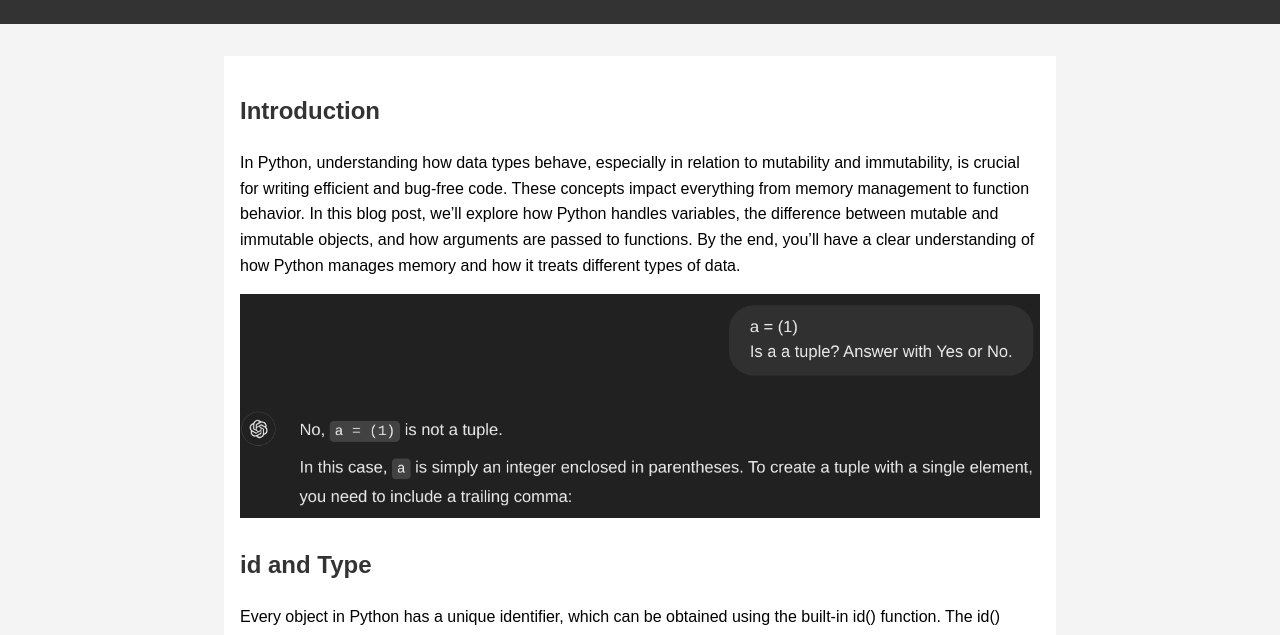
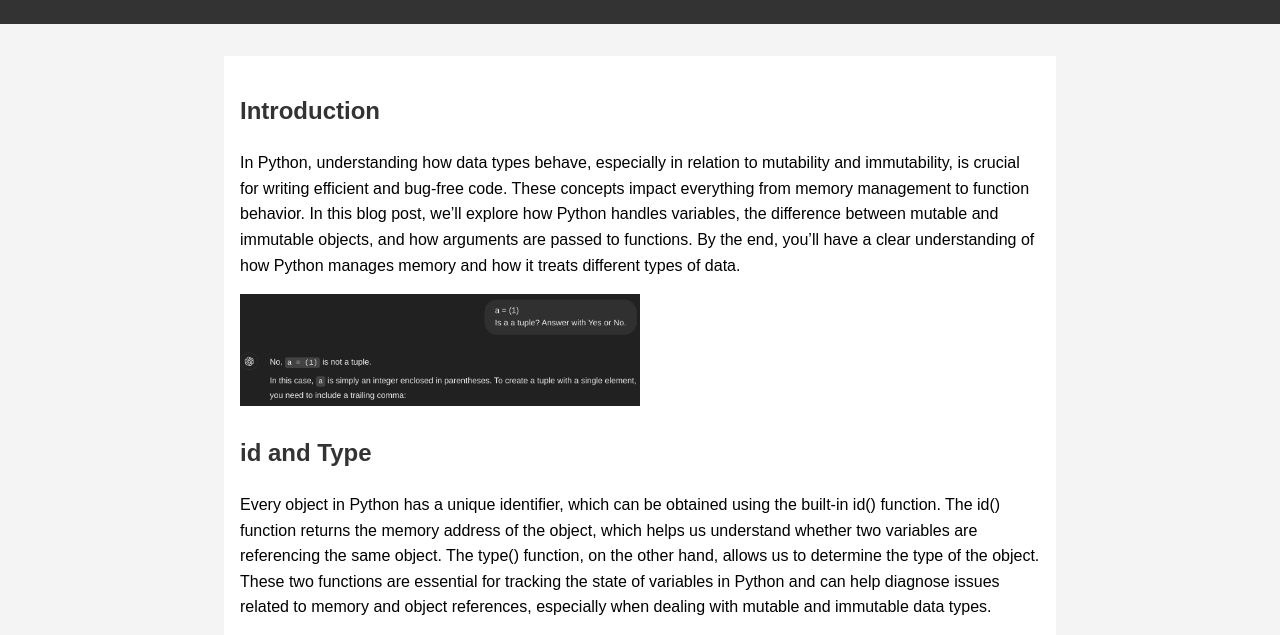
Before and after one commit to AngelVelazq/AngelVelazq.github.io, a plain HTML site: page index.html in a window 1280 px wide. Shown: the part 102-737 px from the top of the page. Drawn offline with Linux system fonts and the light colour scheme.

Commit message:
edit in image

```diff
--- a/index.html
+++ b/index.html
@@ -18,7 +18,7 @@
                 this blog post, we’ll explore how Python handles variables, the difference between mutable and immutable objects, and
                 how arguments are passed to functions. By the end, you’ll have a clear understanding of how Python manages memory and
                 how it treats different types of data.</p>
-                <img src="images/tuple1.png" alt="Screenshot" style="width:100%; height:auto;">
+                <img src="images/tuple1.png" alt="Screenshot" style="width:50%; height:auto;">
         </section>
         <section>
             <h2>id and Type</h2>
```
